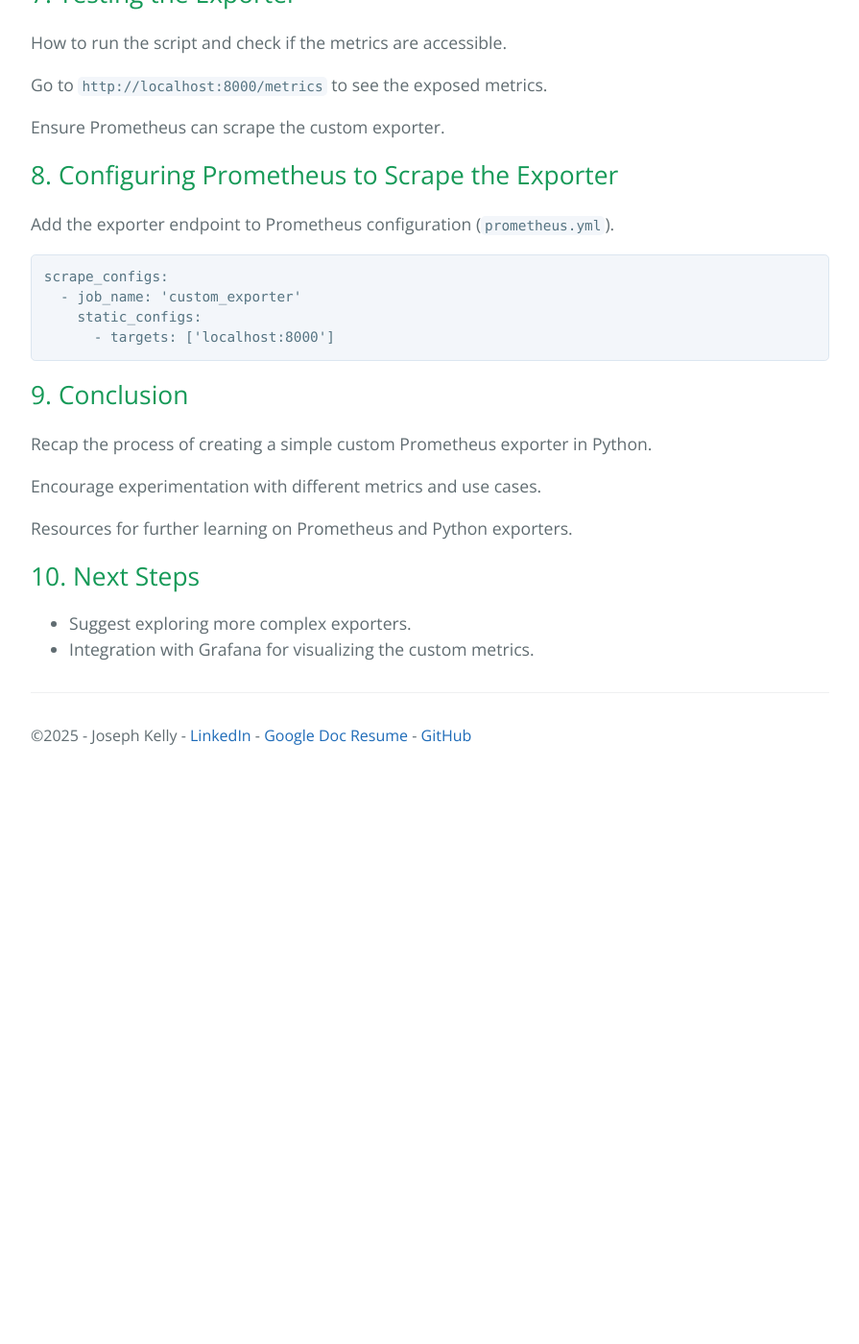
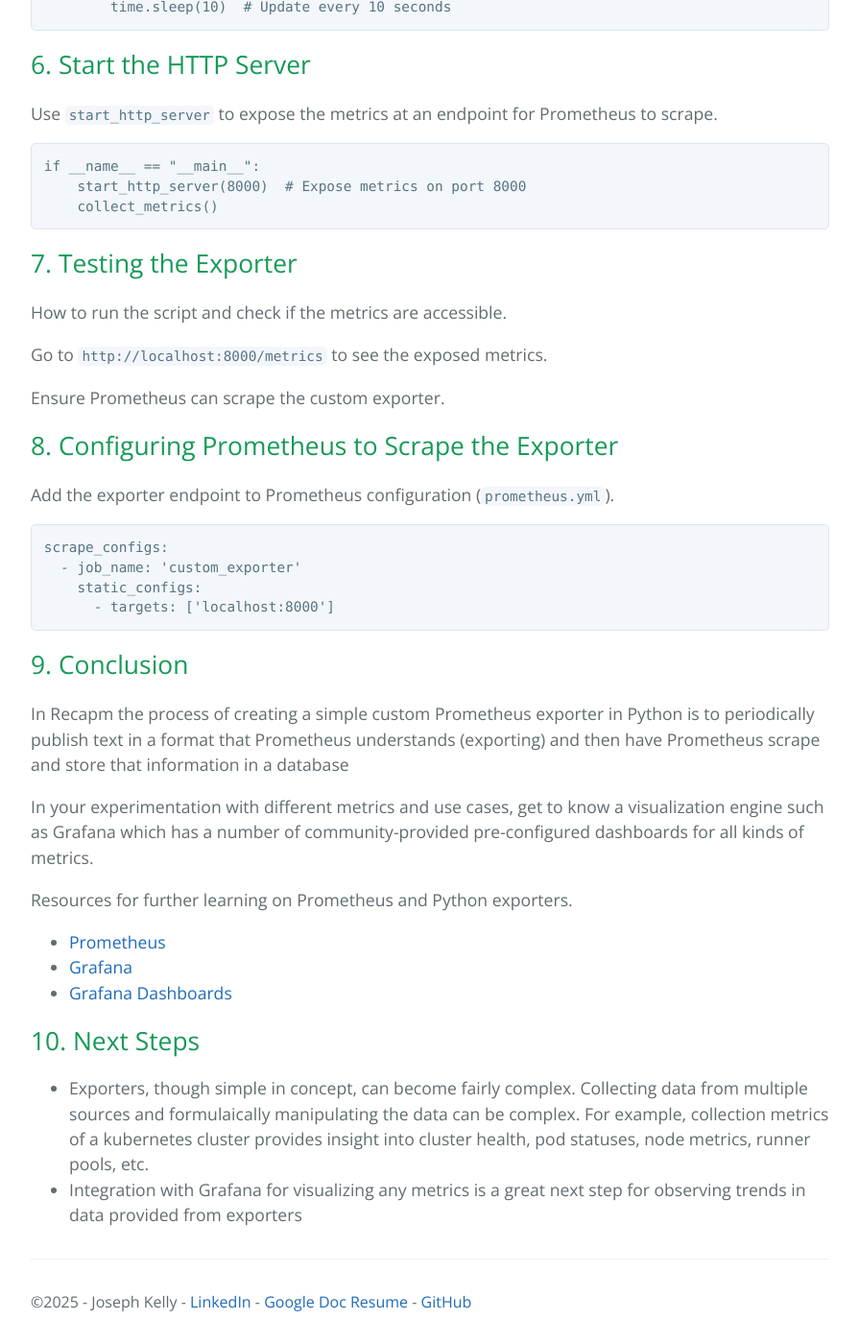
Before and after one commit to dirt19/dirt19.github.io, a Jekyll site: the page built from _posts/2024-12-20-prometheus-exporter.html, in a window 1280 px wide and 1400 px high, scrolled down 1939 px. Shown: the whole window at 96% size, without its empty margins (192-1087 px from the left). Built offline with Jekyll 4.4.1, drawn with Linux system fonts in a browser that asks for light colours; before the commit the page ends 2749 px from its top, so only the background shows below that; some of the changed text lies outside the part shown.

Commit message:
update prometheus exporters post

```diff
--- a/_posts/2024-12-20-prometheus-exporter.html
+++ b/_posts/2024-12-20-prometheus-exporter.html
@@ -17,7 +17,7 @@ permalink: /prometheus-exporter
         <h2>2. Prerequisites</h2>
         <ul>
             <li>Basic knowledge of Python.</li>
-            <li>Prometheus setup (brief overview).</li>
+            <li>Prometheus setup (brief overview). The most basic way to describe it is periodically publishing text in a format that Prometheus understands (exporting) and then the Prometheus collects and stores that information in a database</li>
             <li>Python 3.x and necessary libraries.</li>
             <li>Install <code>prometheus_client</code> library (<code>pip install prometheus_client</code>).</li>
         </ul>
@@ -33,7 +33,14 @@ import time  # for simulating metrics over time</code></pre>
 
     <section>
         <h2>4. Define Custom Metrics</h2>
-        <p>Introduction to Prometheus metric types (Counter, Gauge, Histogram, Summary).</p>
+        <p>Introduction to Prometheus metric types (Counter, Gauge, Histogram, Summary).
+            <ul>
+                <li>Counter: A counter is a cumulative metric that represents a single monotonically increasing counter whose value can only increase or be reset to zero on restart.</li>
+                <li>Gauge: A gauge is a metric that represents a single numerical value that can arbitrarily go up and down.</li>
+                <li>Histogram: A histogram (statistics) samples observations and counts them in configurable buckets.</li>
+                <li>Summary: A summary samples observations, but also provides a total count of observations, a sum of all observed values, and calculates configurable quantiles over a sliding time window.</li>
+            </ul>
+        </p>
         <p>Create a simple <code>Gauge</code> metric to track a custom value (e.g., a random metric like "custom_temperature").</p>
         <pre><code>custom_temperature = Gauge('custom_temperature', 'Custom temperature metric')</code></pre>
     </section>
@@ -73,15 +80,22 @@ import time  # for simulating metrics over time</code></pre>
 
     <section>
         <h2>9. Conclusion</h2>
-        <p>Recap the process of creating a simple custom Prometheus exporter in Python.</p>
-        <p>Encourage experimentation with different metrics and use cases.</p>
-        <p>Resources for further learning on Prometheus and Python exporters.</p>
+        <p>In Recapm the process of creating a simple custom Prometheus exporter in Python is to periodically publish text in a format that Prometheus understands (exporting) and then have Prometheus scrape and store that information in a database</p>
+        <p>In your experimentation with different metrics and use cases, get to know a visualization engine such as Grafana which has a number of community-provided pre-configured dashboards for all kinds of metrics.</p>
+        <p>Resources for further learning on Prometheus and Python exporters.
+            <ul>
+                <li><a href="https://prometheus.io">Prometheus</a></li>
+                <li><a href="https://grafana.com">Grafana</a></li>
+                <li><a href="https://grafana.com/grafana/dashboards/">Grafana Dashboards</a></li>
+            </ul>
+        </p>
+
     </section>
 
     <section>
         <h2>10. Next Steps</h2>
         <ul>
-            <li>Suggest exploring more complex exporters.</li>
-            <li>Integration with Grafana for visualizing the custom metrics.</li>
+            <li>Exporters, though simple in concept, can become fairly complex. Collecting data from multiple sources and formulaically manipulating the data can be complex. For example, collection metrics of a kubernetes cluster provides insight into cluster health, pod statuses, node metrics, runner pools, etc.</li>
+            <li>Integration with Grafana for visualizing any metrics is a great next step for observing trends in data provided from exporters</li>
         </ul>
     </section>
```
